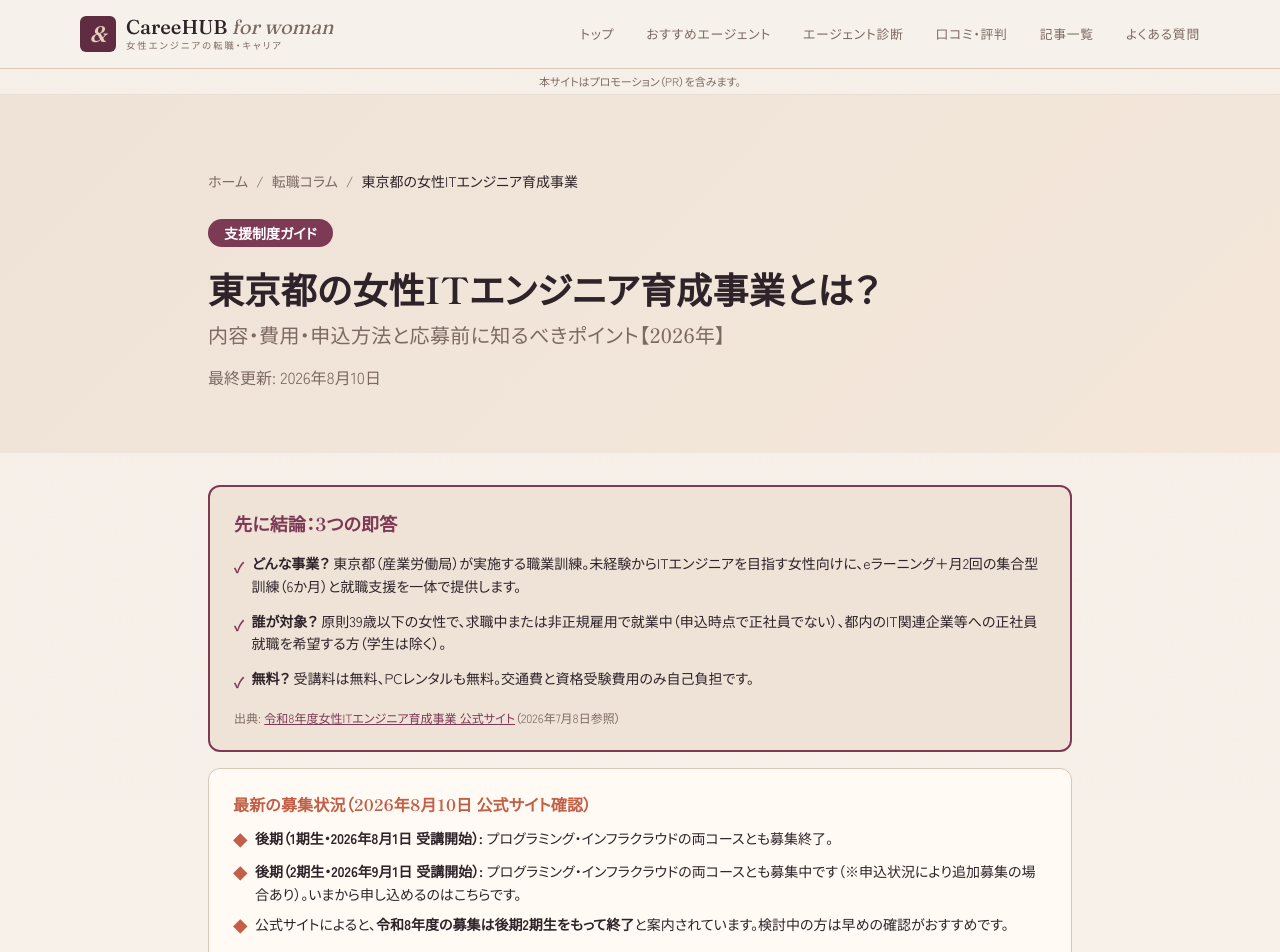
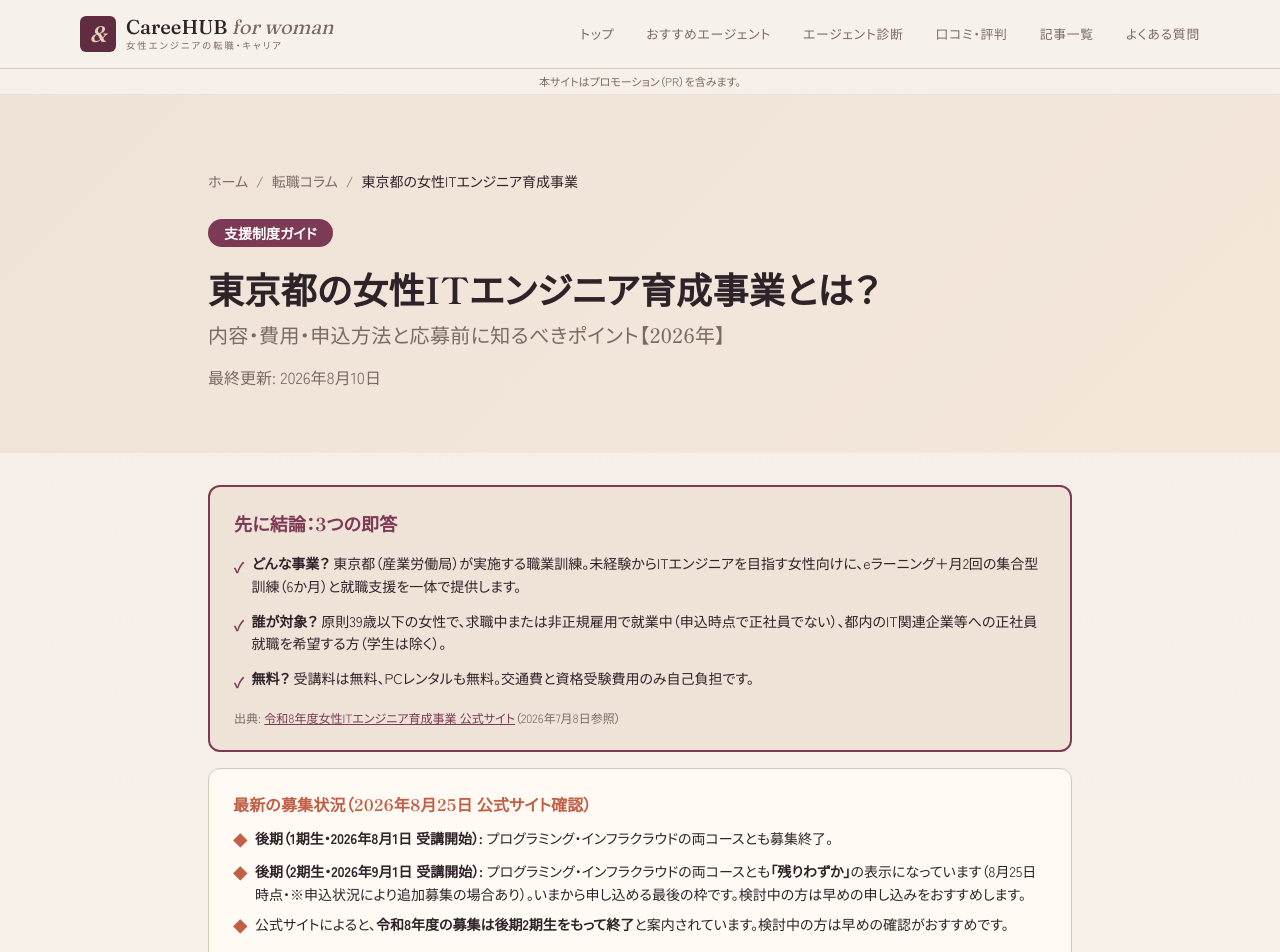
Before and after one commit to webmaster0818/women-engineer-navi, a Next.js app: page /articles/tokyo-women-training in a window 1280 px wide. Shown: the top 952 px of the page. Built offline with nearby package versions, Linux system fonts and the light colour scheme.

Commit message:
9/1クリフ前倒し: 募集状況を8/25公式実測(残りわずか)に更新

```diff
--- a/app/articles/tokyo-women-training/page.tsx
+++ b/app/articles/tokyo-women-training/page.tsx
@@ -172,10 +172,10 @@ export default function ArticlePage() {
           </div>
 
           <div className="rounded-xl p-6 mt-4" style={{ backgroundColor: "#fffaf4", border: "1px solid #d9c7b8" }}>
-            <h2 className="text-base font-bold mb-3" style={{ color: "#c15f47" }}>最新の募集状況（2026年8月10日 公式サイト確認）</h2>
+            <h2 className="text-base font-bold mb-3" style={{ color: "#c15f47" }}>最新の募集状況（2026年8月25日 公式サイト確認）</h2>
             <ul className="space-y-2 text-sm leading-relaxed">
               <li className="flex items-start gap-2"><span style={{ color: "#c15f47" }} className="mt-0.5 font-bold">◆</span><span><strong>後期（1期生・2026年8月1日 受講開始）:</strong> プログラミング・インフラクラウドの両コースとも募集終了。</span></li>
-              <li className="flex items-start gap-2"><span style={{ color: "#c15f47" }} className="mt-0.5 font-bold">◆</span><span><strong>後期（2期生・2026年9月1日 受講開始）:</strong> プログラミング・インフラクラウドの両コースとも募集中です（※申込状況により追加募集の場合あり）。いまから申し込めるのはこちらです。</span></li>
+              <li className="flex items-start gap-2"><span style={{ color: "#c15f47" }} className="mt-0.5 font-bold">◆</span><span><strong>後期（2期生・2026年9月1日 受講開始）:</strong> プログラミング・インフラクラウドの両コースとも<strong>「残りわずか」</strong>の表示になっています（8月25日時点・※申込状況により追加募集の場合あり）。いまから申し込める最後の枠です。検討中の方は早めの申し込みをおすすめします。</span></li>
               <li className="flex items-start gap-2"><span style={{ color: "#c15f47" }} className="mt-0.5 font-bold">◆</span><span>公式サイトによると、<strong>令和8年度の募集は後期2期生をもって終了</strong>と案内されています。検討中の方は早めの確認がおすすめです。</span></li>
             </ul>
             <p className="text-xs text-text-light mt-3">
```
Also changed, not shown: 1 other file (tests, documents, lock files or other folders).
